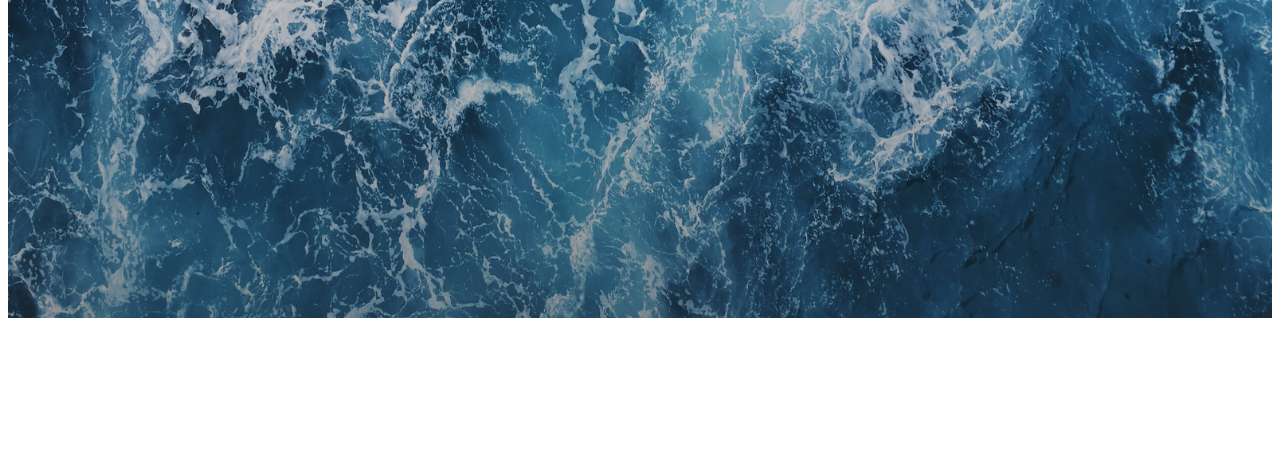
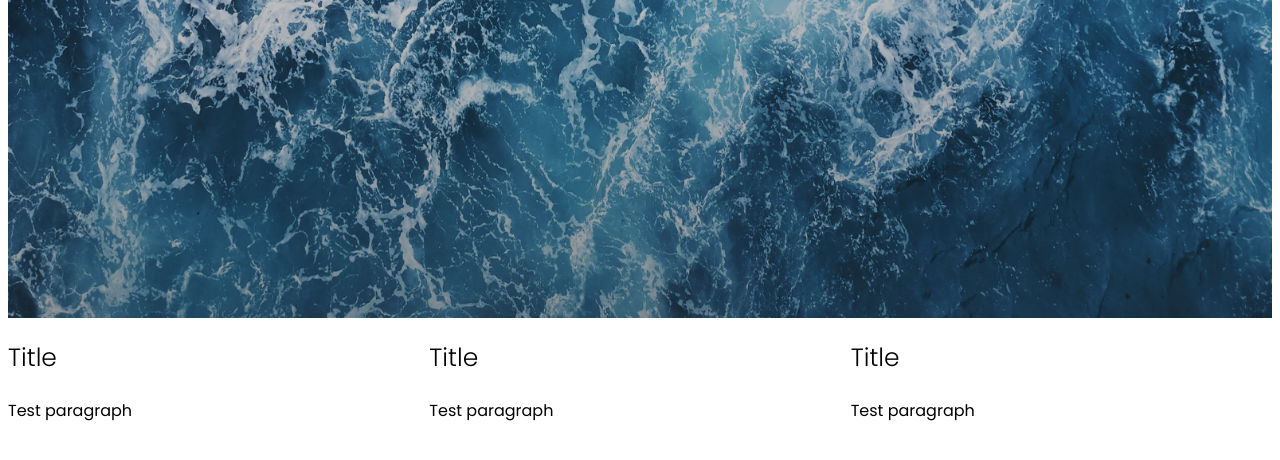
Before and after one commit to nagarci7/upwardbound, a plain HTML site: page index.html in a window 1280 px wide. Shown: the part 490-950 px from the top of the page. Before the commit the page ends 816 px from the top, so only its background shows below. Drawn offline with Linux system fonts and the light colour scheme; grey boxes are pictures that could not be loaded.

Commit message:
added columns and video

```diff
--- a/index.html
+++ b/index.html
@@ -18,6 +18,27 @@
         <h2>This is a website</h2>
       </div>
     </section>
+    <section class="stats">
+      <div class="columns">
+        <div class="col">
+          <h2>Title</h2>
+          <p>Test paragraph</p>
+        </div>
+        <div class="col">
+          <h2>Title</h2>
+          <p>Test paragraph</p>
+        </div>
+        <div class="col">
+          <h2>Title</h2>
+          <p>Test paragraph</p>
+        </div>
+      </div>
+    </section>
+    <section class="video">
+      <div class="container">
+        <iframe width="560" height="315" src="https://www.youtube.com/embed/AMS8jvHN32s" title="YouTube video player" frameborder="0" allow="accelerometer; autoplay; clipboard-write; encrypted-media; gyroscope; picture-in-picture" allowfullscreen></iframe>
+      </div>
+    </section>
   </main>
 </body>
 
--- a/style.css
+++ b/style.css
@@ -43,3 +43,12 @@ h2 {
   color: #fff;
   text-align: center;
 }
+
+.columns {
+  display: flex;
+  flex-wrap: wrap;
+}
+
+.col {
+  flex: 1 0 0%;
+}
```
